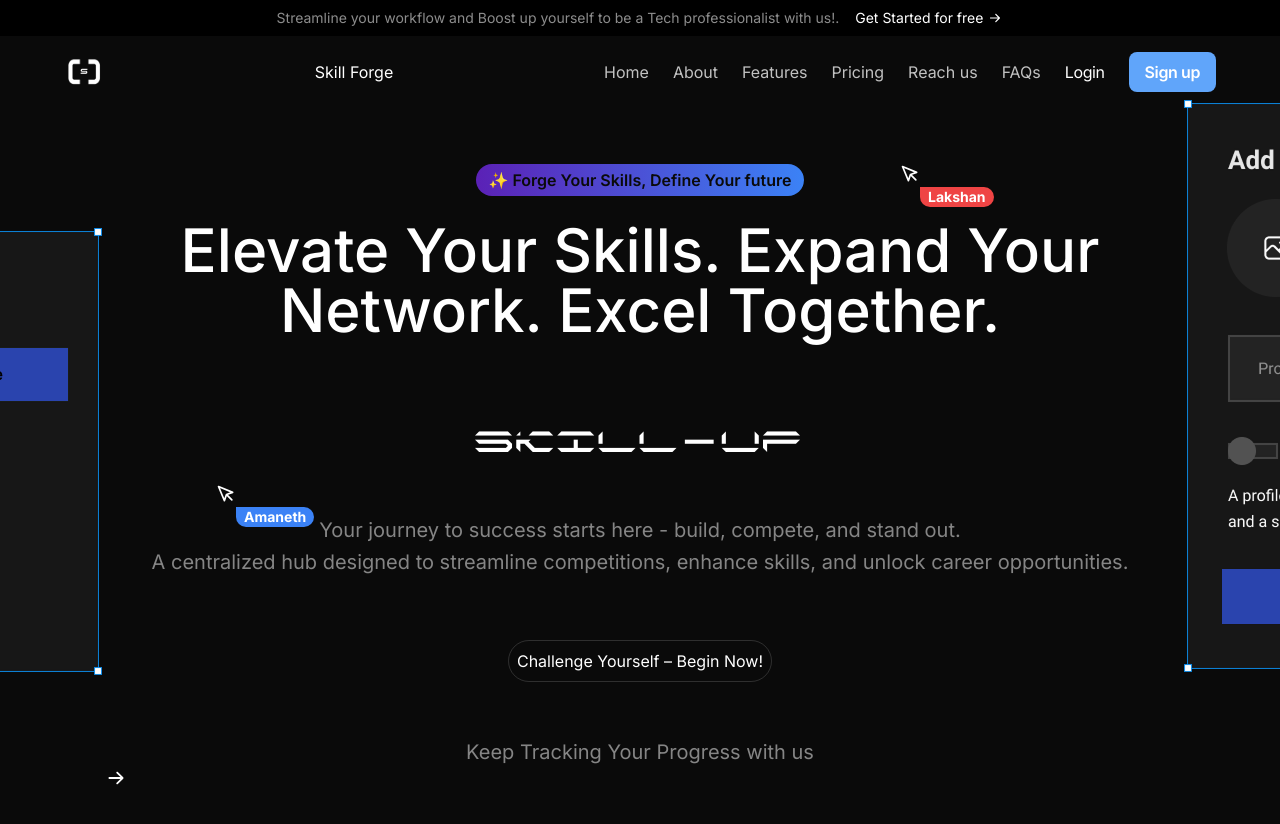
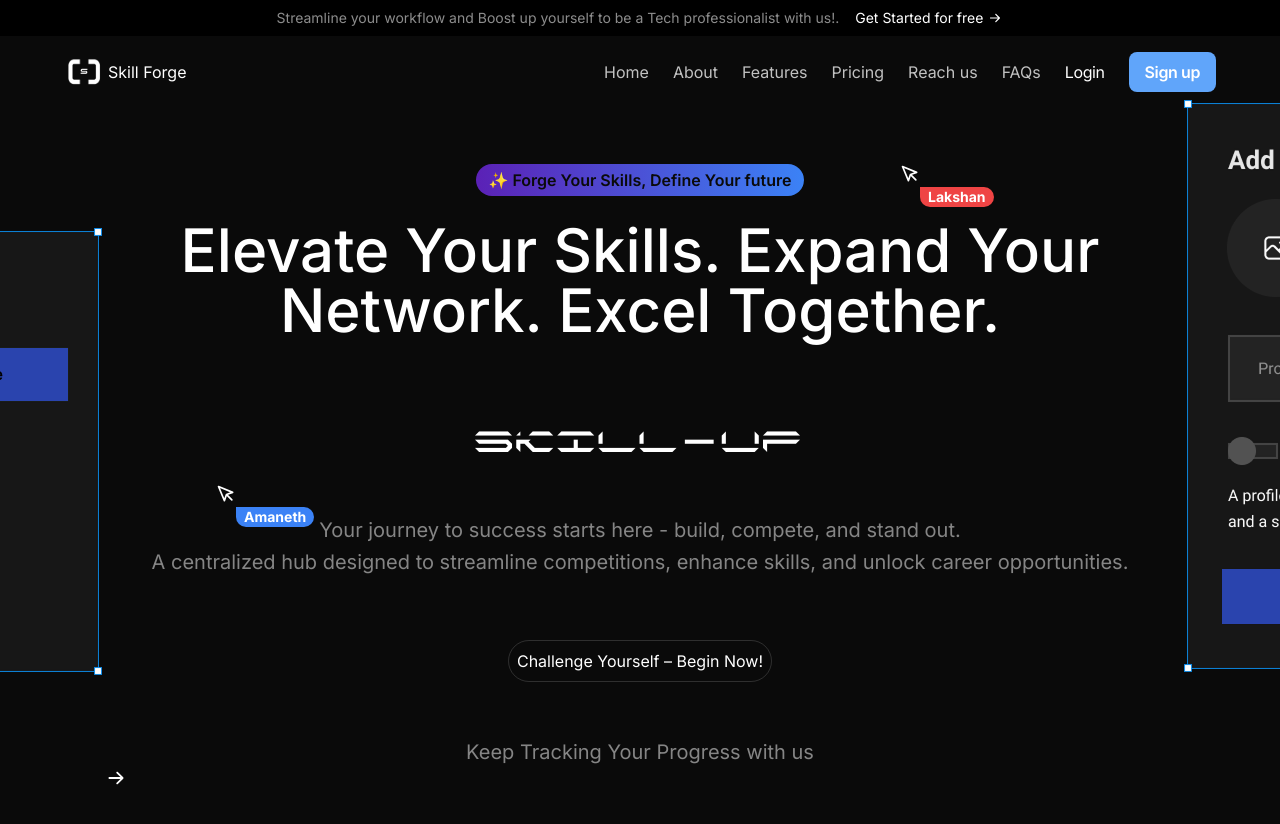
Before and after one commit to Skill-Forge-Student-Community-Platform/Skill-Forge-Marketing-Page, a Next.js app: page / in a window 1280 px wide. Shown: the top 824 px of the page. Built offline with nearby package versions, Linux system fonts and the light colour scheme.

Commit message:
Refactor Navbar component layout to improve logo and title alignment

```diff
--- a/src/sections/Navbar.tsx
+++ b/src/sections/Navbar.tsx
@@ -15,8 +15,10 @@ export default function Navbar() {
     return <section>
         <div className="container py-4 m-0 max-w-full">
           <div className="flex justify-between items-center">
-          <Image src={logo} alt="Skill Forge" height={40} width={40} />
-          <h1>Skill Forge</h1> {/* Logo replace later */}
+              <div className="flex items-center gap-1">
+              <Image src={logo} alt="Skill Forge" height={40} width={40} />
+              <h1>Skill Forge</h1> {/* Logo replace later */}
+              </div>
           <MenuIcon className="w-5 h-5 md:hidden "/>
           <nav className="hidden md:flex gap-6 text-white/75 items-center">
             {navLinks.map((link) => (
```
